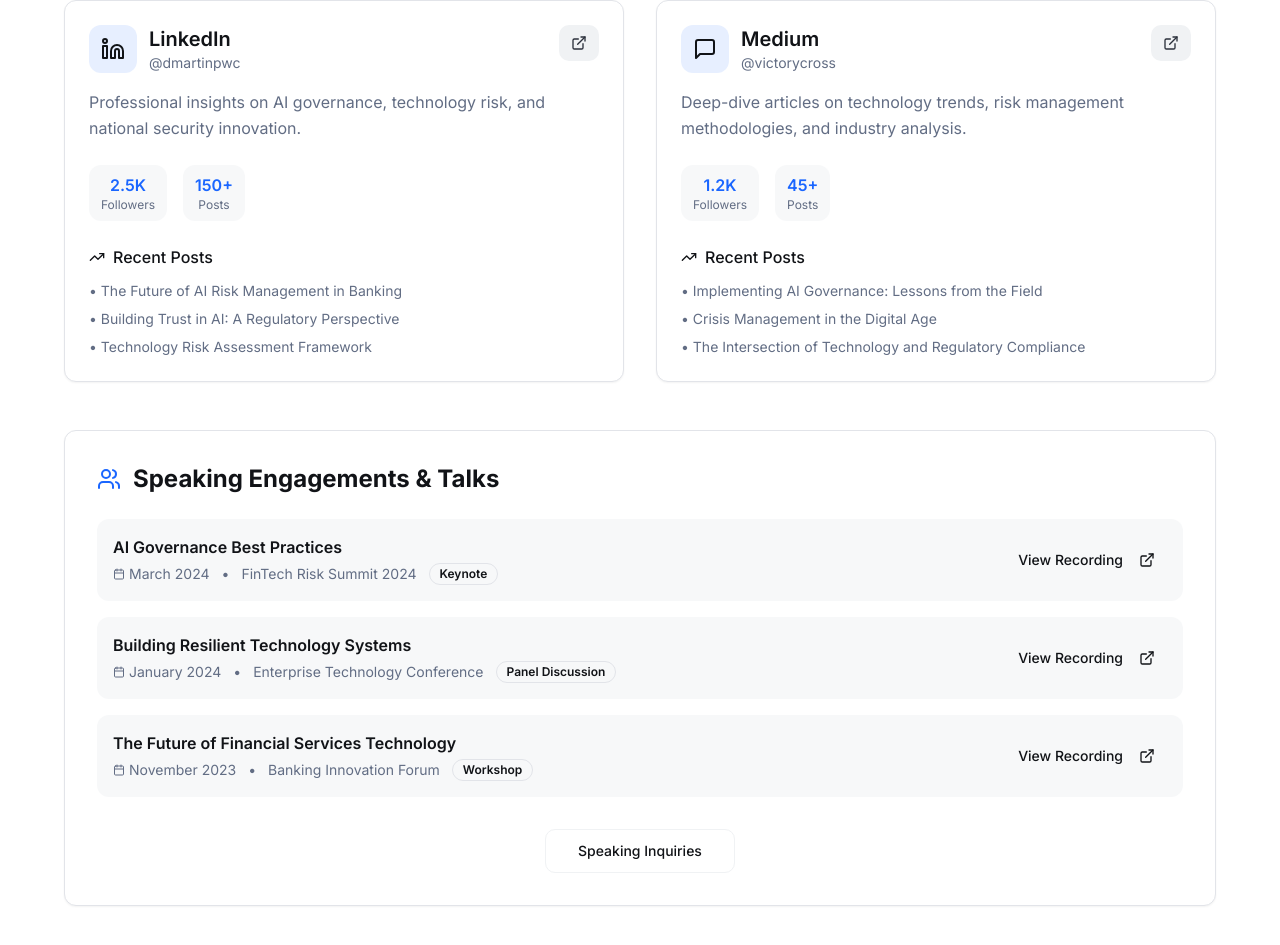
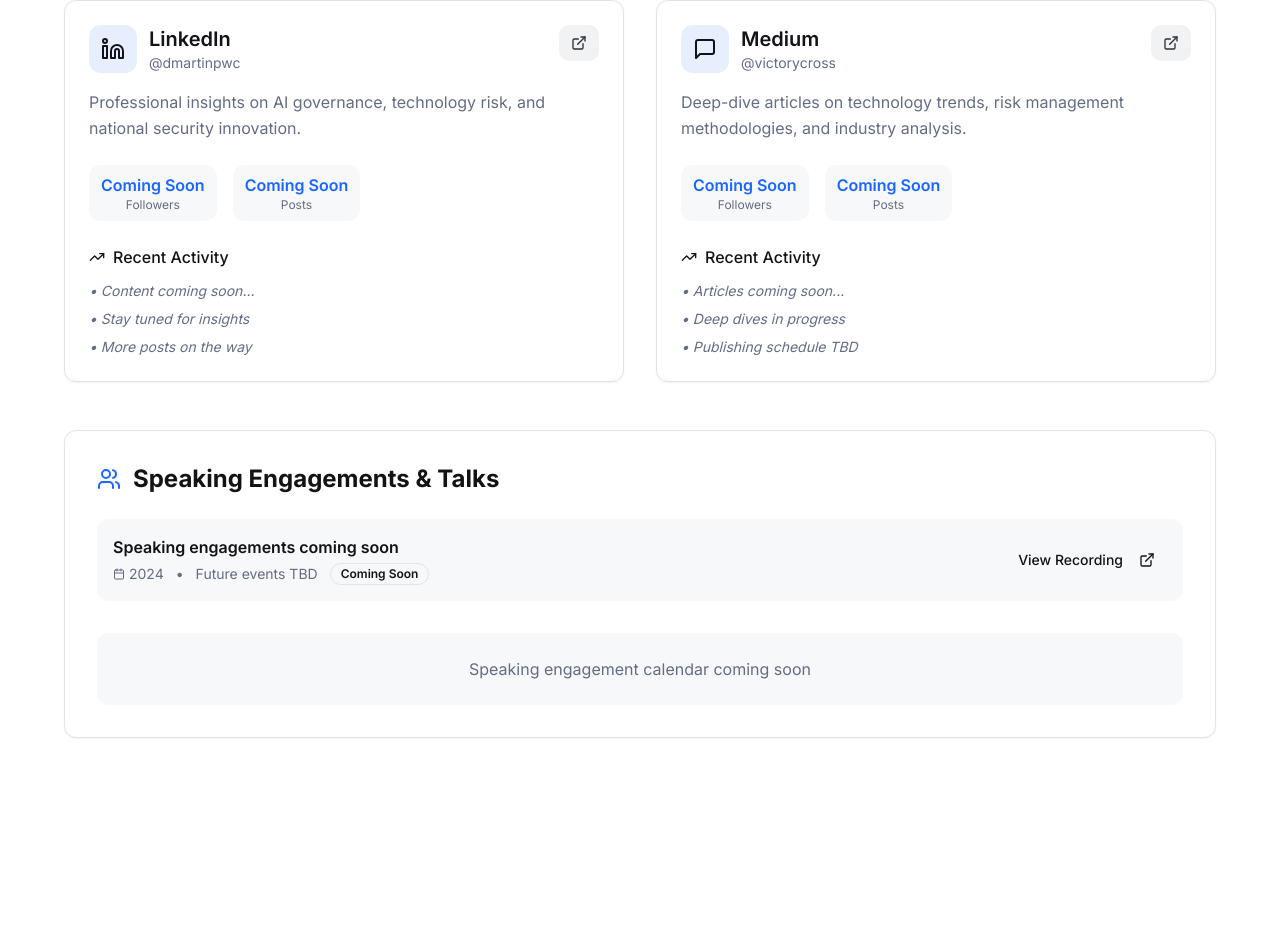
Before and after one commit to victorycross/david-martin-canvas, a React (Vite) app: page /socials in a window 1280 px wide. Shown: the part 281-1226 px from the top of the page. After the commit the page ends 1067 px from the top, so only its background shows below. Built offline with nearby package versions, Linux system fonts and the light colour scheme.

Commit message:
Update socials with 'coming soon'
Replaced demo data on the socials page with "coming soon" text.

```diff
--- a/src/pages/Socials.tsx
+++ b/src/pages/Socials.tsx
@@ -18,11 +18,11 @@ export default function Socials() {
       description: "Professional insights on AI governance, technology risk, and national security innovation.",
       icon: <Linkedin className="h-6 w-6" />,
       link: "https://www.linkedin.com/in/dmartinpwc",
-      stats: { followers: "2.5K", posts: "150+" },
+      stats: { followers: "Coming Soon", posts: "Coming Soon" },
       recent: [
-        "The Future of AI Risk Management in Banking",
-        "Building Trust in AI: A Regulatory Perspective",
-        "Technology Risk Assessment Framework"
+        "Content coming soon...",
+        "Stay tuned for insights",
+        "More posts on the way"
       ]
     },
     {
@@ -31,35 +31,21 @@ export default function Socials() {
       description: "Deep-dive articles on technology trends, risk management methodologies, and industry analysis.",
       icon: <MessageSquare className="h-6 w-6" />,
       link: "https://victorycross.medium.com",
-      stats: { followers: "1.2K", posts: "45+" },
+      stats: { followers: "Coming Soon", posts: "Coming Soon" },
       recent: [
-        "Implementing AI Governance: Lessons from the Field",
-        "Crisis Management in the Digital Age",
-        "The Intersection of Technology and Regulatory Compliance"
+        "Articles coming soon...",
+        "Deep dives in progress",
+        "Publishing schedule TBD"
       ]
     }
   ]
 
   const talks = [
     {
-      title: "AI Governance Best Practices",
-      event: "FinTech Risk Summit 2024",
-      date: "March 2024",
-      type: "Keynote",
-      link: "#"
-    },
-    {
-      title: "Building Resilient Technology Systems",
-      event: "Enterprise Technology Conference",
-      date: "January 2024",
-      type: "Panel Discussion",
-      link: "#"
-    },
-    {
-      title: "The Future of Financial Services Technology",
-      event: "Banking Innovation Forum",
-      date: "November 2023",
-      type: "Workshop",
+      title: "Speaking engagements coming soon",
+      event: "Future events TBD",
+      date: "2024",
+      type: "Coming Soon",
       link: "#"
     }
   ]
@@ -115,11 +101,11 @@ export default function Socials() {
                 <div>
                   <h4 className="font-medium mb-3 flex items-center gap-2">
                     <TrendingUp className="h-4 w-4" />
-                    Recent Posts
+                    Recent Activity
                   </h4>
                   <div className="space-y-2">
                     {platform.recent.map((post, idx) => (
-                      <div key={idx} className="text-sm text-muted-foreground hover:text-foreground transition-colors cursor-pointer">
+                      <div key={idx} className="text-sm text-muted-foreground italic">
                         • {post}
                       </div>
                     ))}
@@ -163,9 +149,9 @@ export default function Socials() {
             </div>
 
             <div className="mt-8 text-center">
-              <Button variant="outline" size="lg">
-                Speaking Inquiries
-              </Button>
+              <div className="bg-muted/50 rounded-lg p-6">
+                <p className="text-muted-foreground">Speaking engagement calendar coming soon</p>
+              </div>
             </div>
           </Card>
         </div>
```
